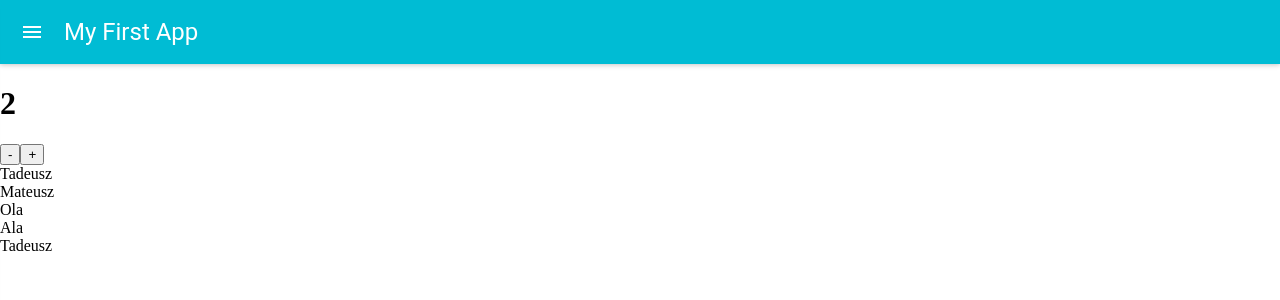
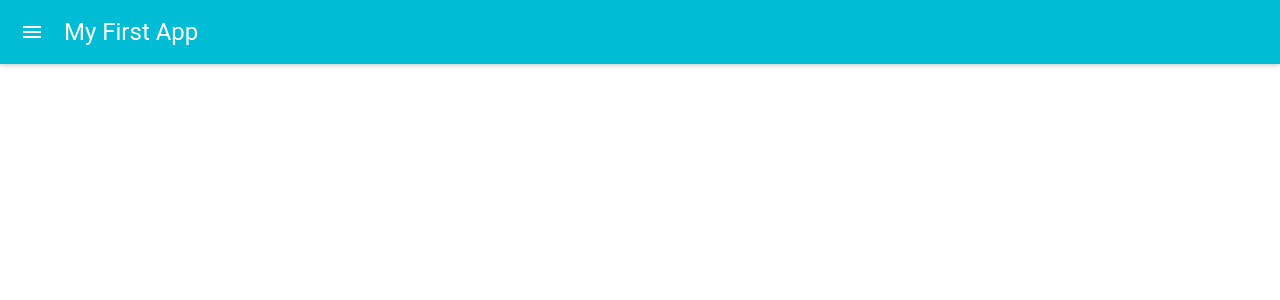
Before and after one commit to tengab/react-router-sample, a React (Create React App) app: page / in a window 1280 px wide. Shown: the top 300 px of the page. Built offline with nearby package versions, Linux system fonts and the light colour scheme.

Commit message:
proffesional route sidebar

```diff
--- a/src/App.js
+++ b/src/App.js
@@ -1,12 +1,9 @@
 import React, {Component} from 'react'
+import {BrowserRouter as Router, Route} from 'react-router-dom'
 import MuiThemeProvider from 'material-ui/styles/MuiThemeProvider'
 import AppBar from 'material-ui/AppBar'
-import Drawer from 'material-ui/Drawer'
-import MenuItem from 'material-ui/MenuItem'
-
-import Counter from './Counter'
-import DefaultPropsComponent from './DefaultPropsComponent'
 import SideBar from "./SideBar";
+import routes from './routes'
 
 class App extends Component {
     state = {
@@ -25,22 +22,27 @@ class App extends Component {
         return (
             <MuiThemeProvider>
                 <div>
+                    <Router>
+                        <div>
                             <AppBar
                                 title="My First App"
                                 onLeftIconButtonClick={this.drawerToggle}
                             />
                             <SideBar
-                    isDrawerOpen = {this.state.isDrawerOpen}
-                    drawerToggle = {this.drawerToggle}
+                                isDrawerOpen={this.state.isDrawerOpen}
+                                drawerToggle={this.drawerToggle}
                             />
-
-                    <Counter />
-
-                    <DefaultPropsComponent/>
-                    <DefaultPropsComponent name="Mateusz"/>
-                    <DefaultPropsComponent name="Ola"/>
-                    <DefaultPropsComponent name="Ala"/>
-                    <DefaultPropsComponent/>
+                            {
+                                routes.map(route => (
+                                    <Route
+                                        key={route.path}
+                                        path={route.path}
+                                        component={route.component}
+                                    />
+                                ))
+                            }
+                        </div>
+                    </Router>
                 </div>
             </MuiThemeProvider>
         )
--- a/src/SideBar.js
+++ b/src/SideBar.js
@@ -1,6 +1,19 @@
 import React from 'react'
+import {Link} from 'react-router-dom'
 import Drawer from 'material-ui/Drawer'
 import MenuItem from 'material-ui/MenuItem'
+
+import routes from './routes'
+
+const SideBarItem = (props) => (
+    <Link
+        style={{textDecoration: 'none'}}
+        to={props.to}
+        onClick={props.drawerToggle}
+    >
+        <MenuItem>{props.text}</MenuItem>
+    </Link>
+)
 
 const SideBar = (props) => (
     <Drawer
@@ -9,6 +22,17 @@ const SideBar = (props) => (
         open={props.isDrawerOpen}
         onRequestChange={props.drawerToggle}
     >
+        {
+            routes.map((route) => (
+                <SideBarItem
+                    key={route.path}
+                    to={route.path}
+                    text={route.text}
+                    drawerToggle={props.drawerToggle}
+                />
+            ))
+        }
+        />
     </Drawer>
 )
 
--- /dev/null
+++ b/src/routes.js
@@ -0,0 +1,17 @@
+import Counter from './Counter'
+import DefaultPropsComponent from './DefaultPropsComponent'
+
+const routes = [
+    {
+        path: '/component/counter',
+        text: 'Counter',
+        component: Counter
+    },
+    {
+        path: '/component/default-props',
+        text: 'defaultProps example',
+        component: DefaultPropsComponent
+    }
+]
+
+export default routes
```
Lines whose indentation alone changed are shown as unchanged.
